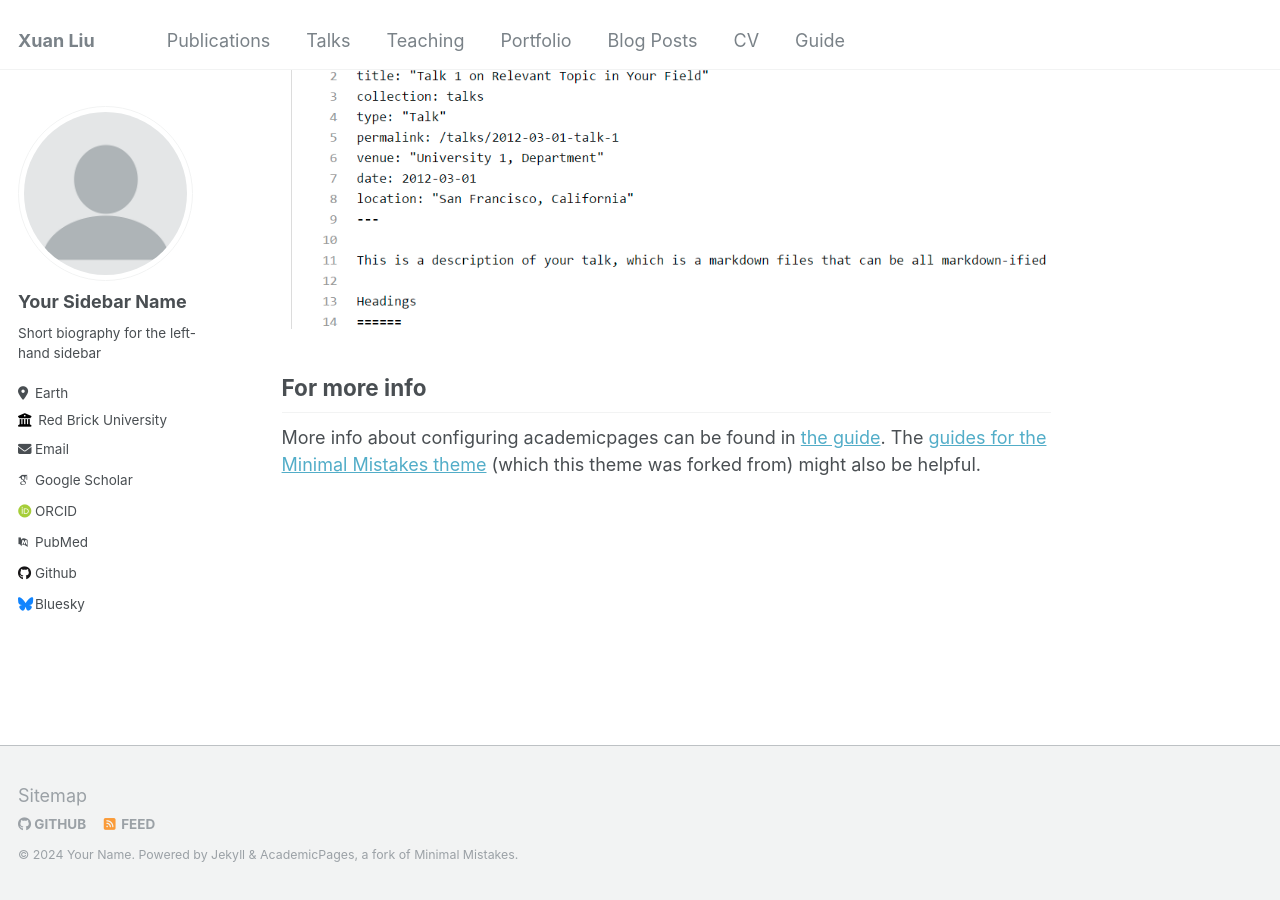
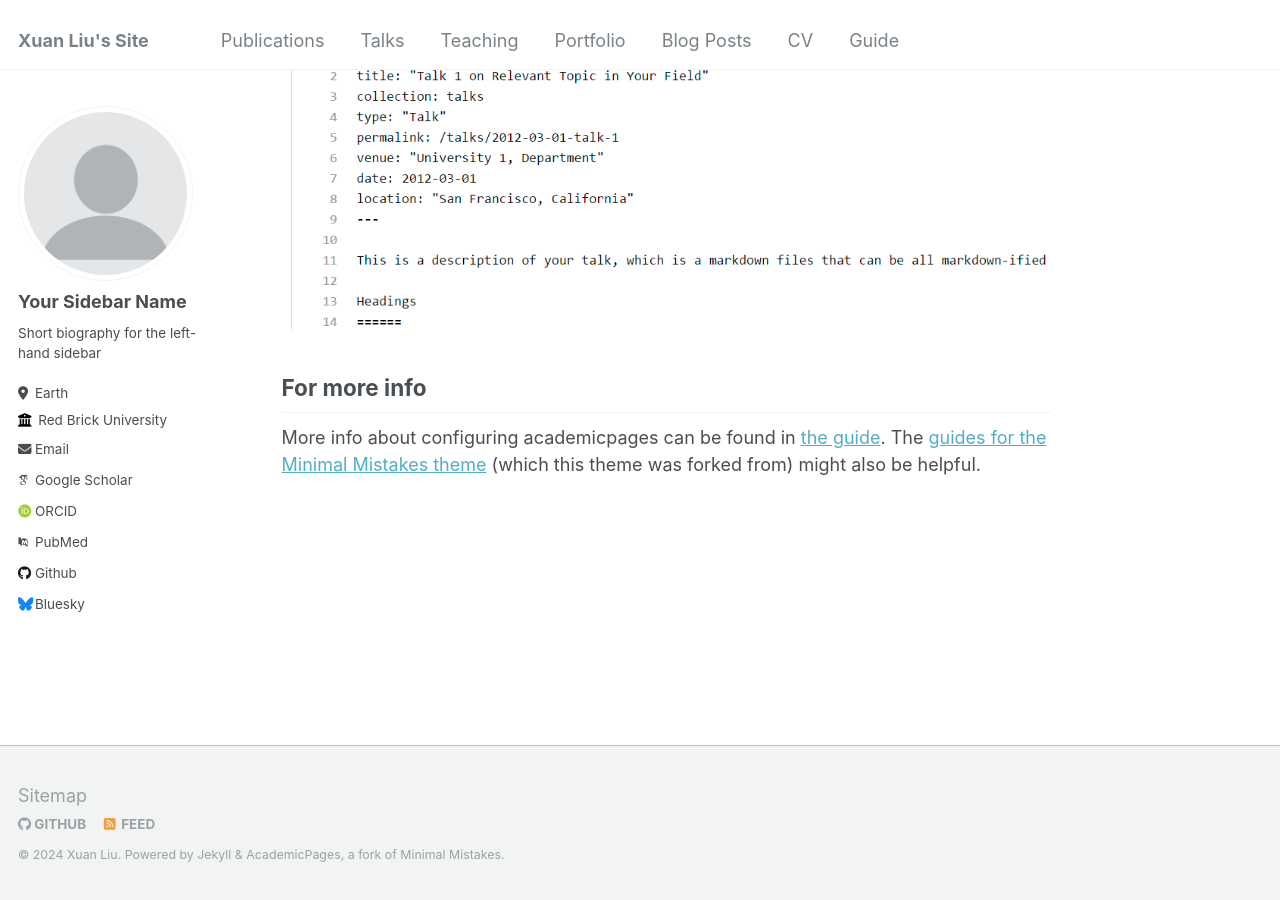
Before and after one commit to XuanL17/XuanL17.github.io, a Jekyll site: the page built from _pages/about.md, in a window 1280 px wide and 900 px high, scrolled down 2660 px. Built offline with Jekyll 4.4.1, drawn with Linux system fonts in a browser that asks for light colours; some web fonts are replaced.

Commit message:
Update _config.yml

```diff
--- a/_config.yml
+++ b/_config.yml
@@ -8,9 +8,9 @@
 
 # Basic Site Settings
 locale                   : "Hong Kong|New York|Vancouver"
-title                    : "Xuan Liu"
+title                    : "Xuan Liu's Site"
 title_separator          : "-"
-name                     : &name "Your Name"
+name                     : &name "Xuan Liu"
 description              : &description "personal description"
 url                      : https://academicpages.github.io # the base hostname & protocol for your site e.g. "https://mmistakes.github.io"
 baseurl                  : "" # the subpath of your site, e.g. "/blog"
@@ -28,11 +28,11 @@ author:
   location         : "Earth"
   employer         : "Red Brick University"
   uri              : # URL
-  email            : "none@example.org"
+  email            : "xuan18.liu@connect.polyu.hk"
 
-  # Academic websites
+  # Academic websites:
   arxiv            : # URL - Update with the correct link to your profile
-  googlescholar    : "https://scholar.google.com/citations?user=PS_CX0AAAAAJ"
+  googlescholar    : "https://scholar.google.com/citations?user=AyzRO-wAAAAJ&hl=zh-CN" #already update
   impactstory      : # URL
   orcid            : "http://orcid.org/yourorcidurl"
   pubmed           : "https://www.ncbi.nlm.nih.gov/pubmed/?term=john+snow"
```
